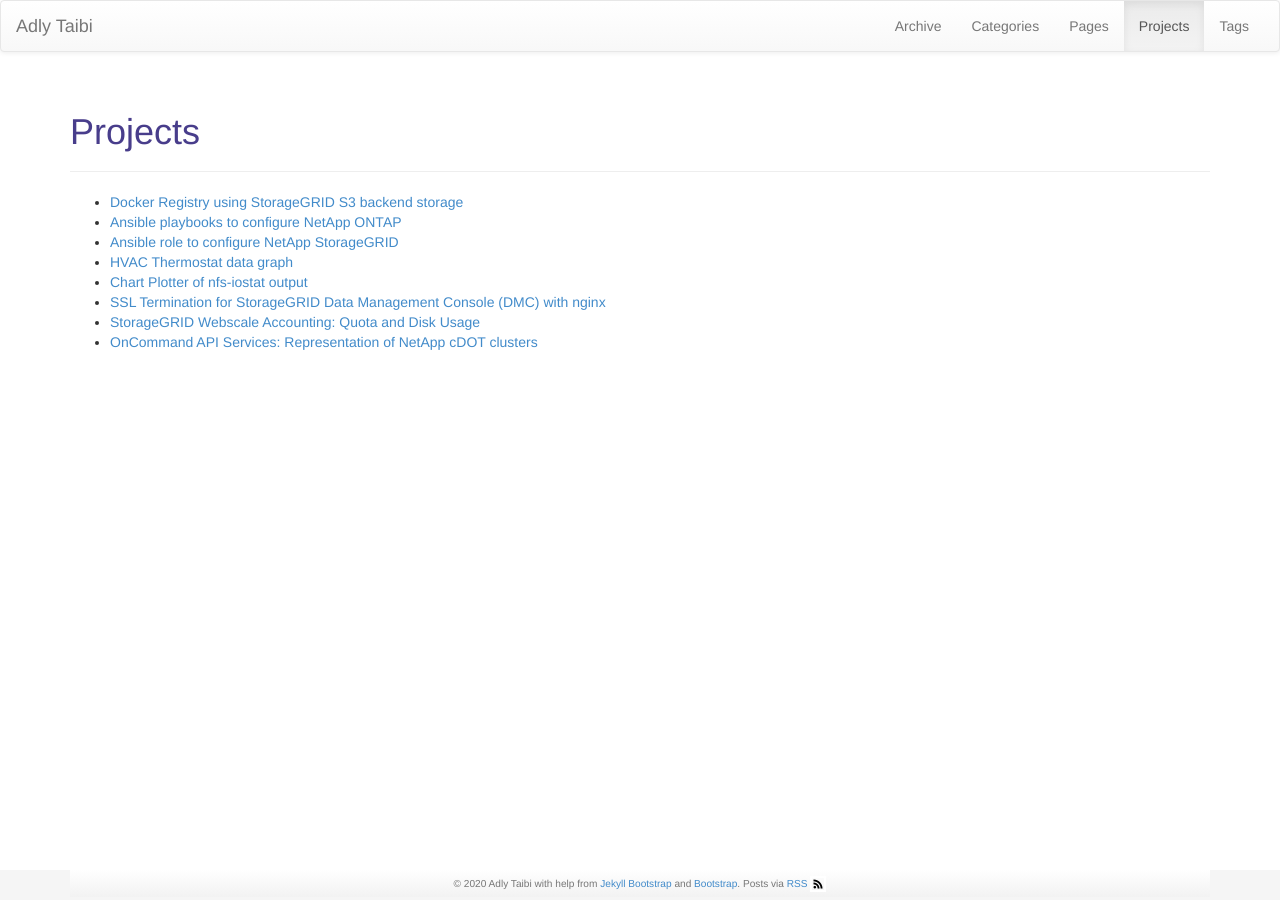
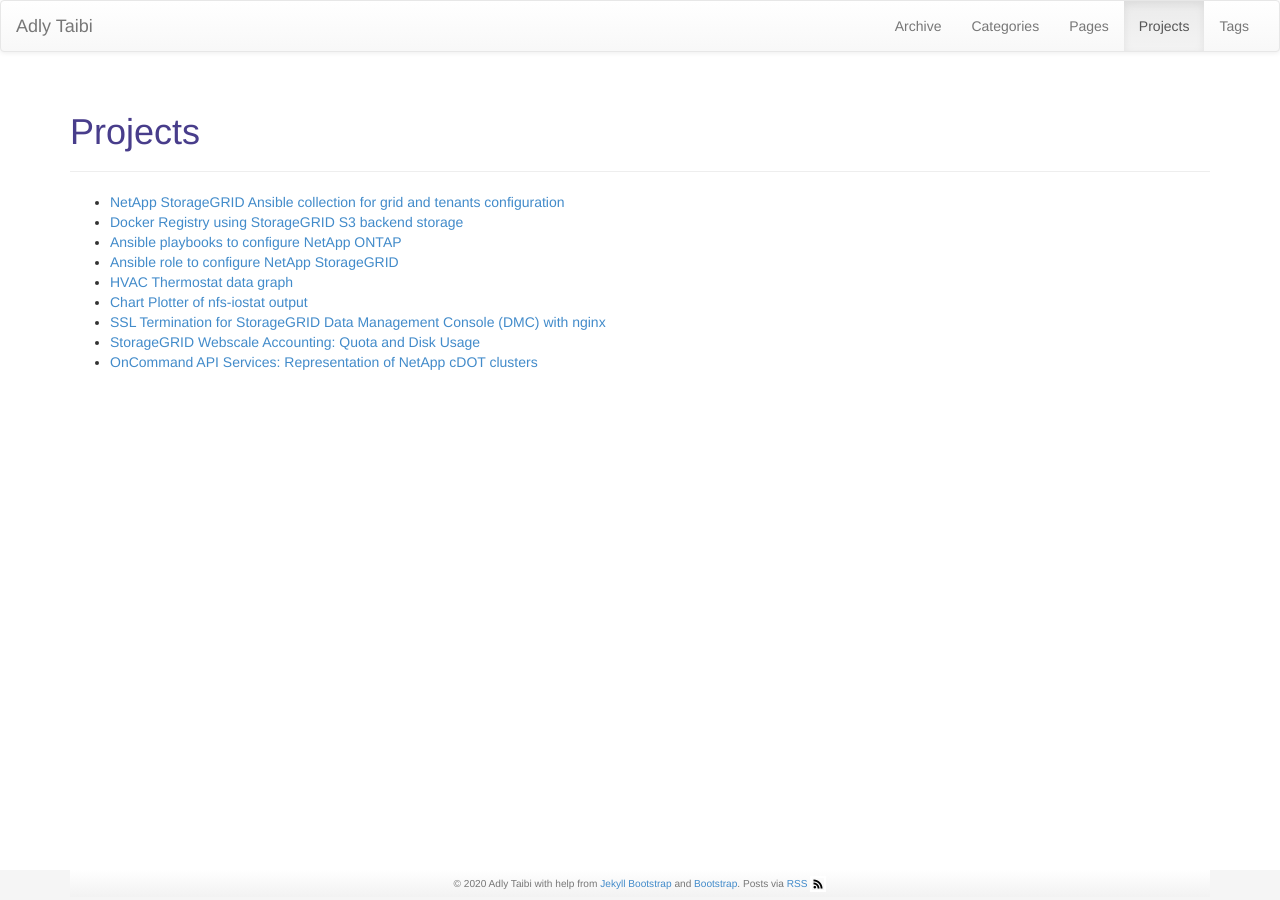
Before and after one commit to adlytaibi/adlytaibi.github.io, a Jekyll site: the page built from pages/projects.md, in a window 1280 px wide. Built offline with Jekyll 4.4.1, drawn with Linux system fonts in a browser that asks for light colours.

Commit message:
added project NetApp StorageGRID Ansible collection for grid and tenants configuration

```diff
--- a/pages/projects.md
+++ b/pages/projects.md
@@ -5,6 +5,7 @@ description: Projects on GitHub
 group: navigation
 ---
 
+- [NetApp StorageGRID Ansible collection for grid and tenants configuration](https://adlytaibi.github.io/ansible_collections_sgws)
 - [Docker Registry using StorageGRID S3 backend storage](https://adlytaibi.github.io/sg-registry)
 - [Ansible playbooks to configure NetApp ONTAP](https://adlytaibi.github.io/ontap_config)
 - [Ansible role to configure NetApp StorageGRID](https://adlytaibi.github.io/sgws_config)
```
